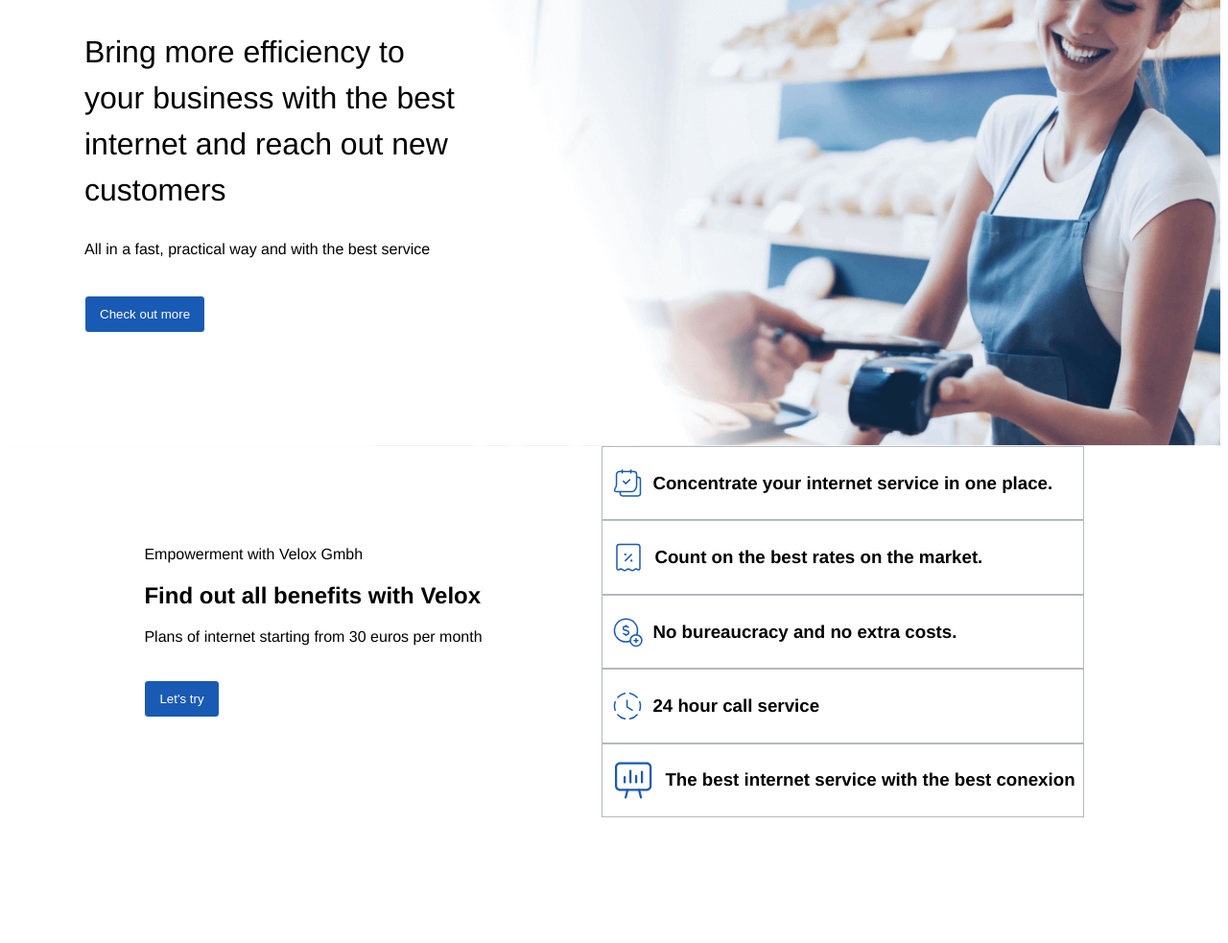
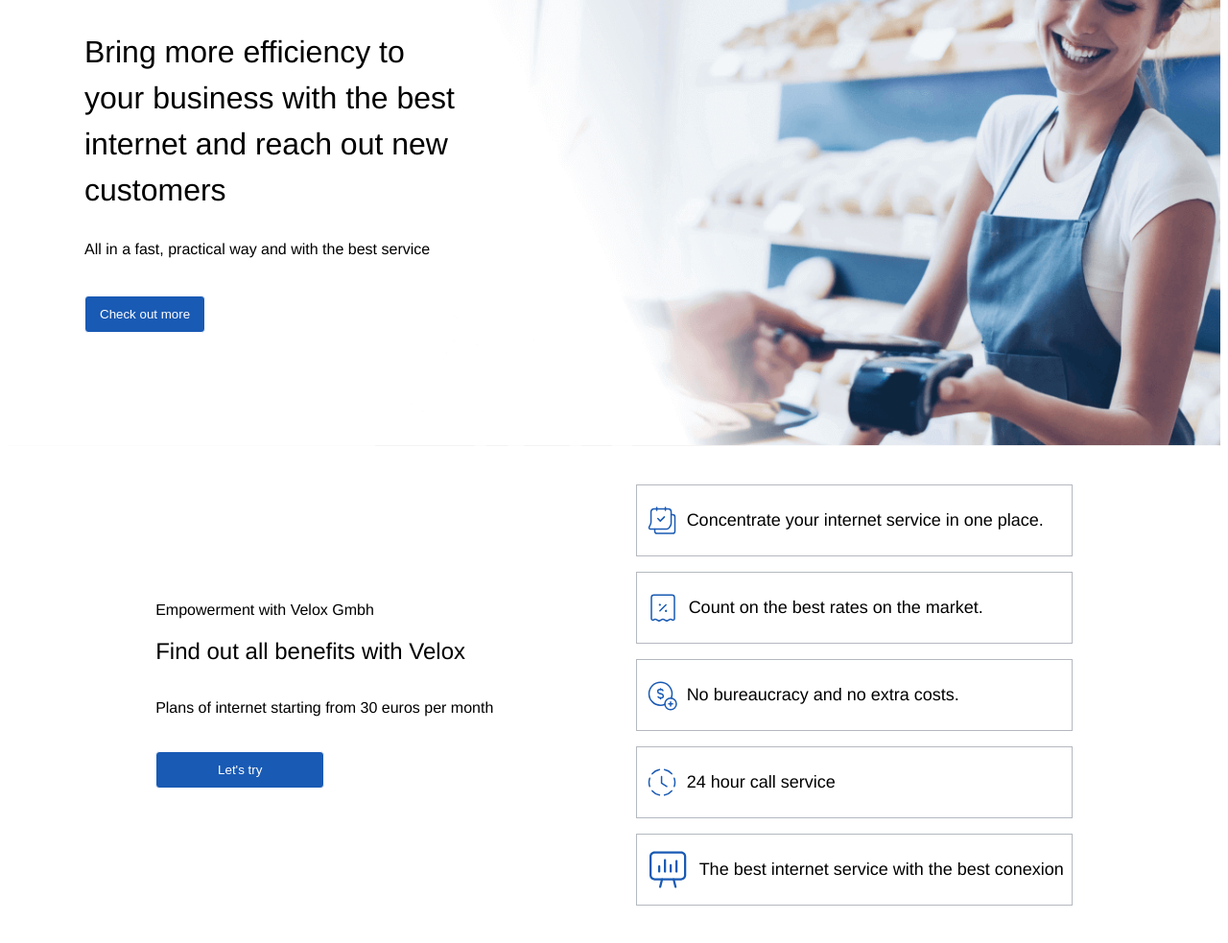
Before and after one commit to FrotaLucas/velox_business_account_v2, a plain HTML site: page index.html in a window 1280 px wide. Shown: the part 123-1106 px from the top of the page at 96% size. Before the commit the page ends 983 px from the top, so only its background shows below. Drawn offline with Linux system fonts and the light colour scheme.

Commit message:
define css properties to element h2,h3

```diff
--- a/style.css
+++ b/style.css
@@ -49,8 +49,29 @@
       display: flex;
       align-items: center;
       justify-content: space-around;
-      margin: 0 10vh 0 10vh;
+      margin: 5vh 10vh 5vh;
+    }
 
+    #Benefits h2 {
+      font-size: 24px;
+      font-weight: 500;
+    }
+
+    #Benefits h3 {
+      font-size: 18px;
+      font-weight: 300;
+    }
+
+    #Benefits > div:nth-child(1){
+      display: flex;
+      flex-direction: column;
+    }
+
+    #Benefits > div:nth-child(2)
+    {
+      display: flex;
+      flex-direction: column;
+      gap: 1rem;
     }
 
     .benefit-item{
@@ -73,6 +94,7 @@
       color: rgb(255,255,255);
       cursor: pointer;
       padding: 11px 15px;
+      width: 50%;
       }
 
     .benefit-mobile-button {
@@ -118,5 +140,7 @@
     color: rgb(255,255,255);
     cursor: pointer;
     padding: 11px 15px;
+    width: 60%;
+
   }
 }
```
